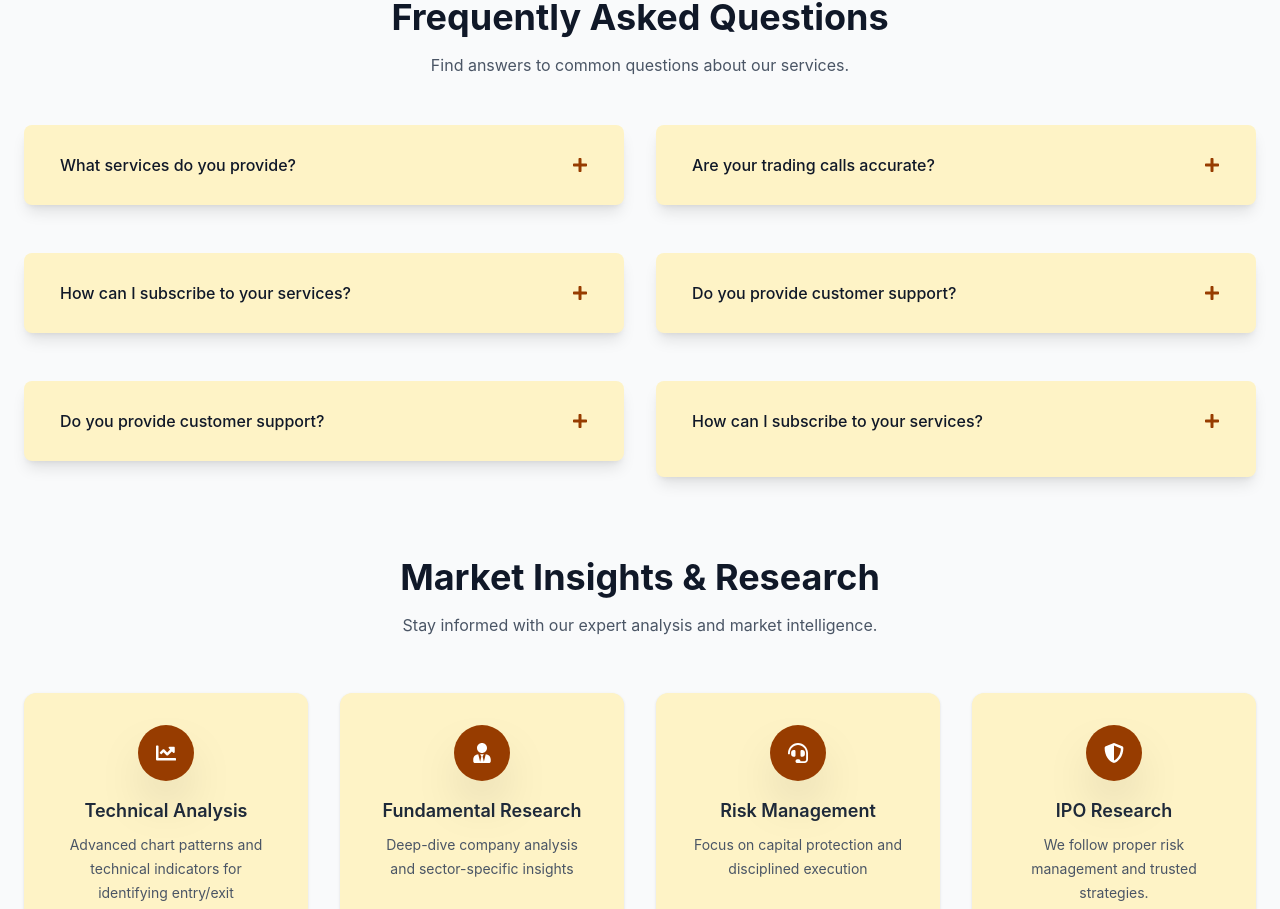
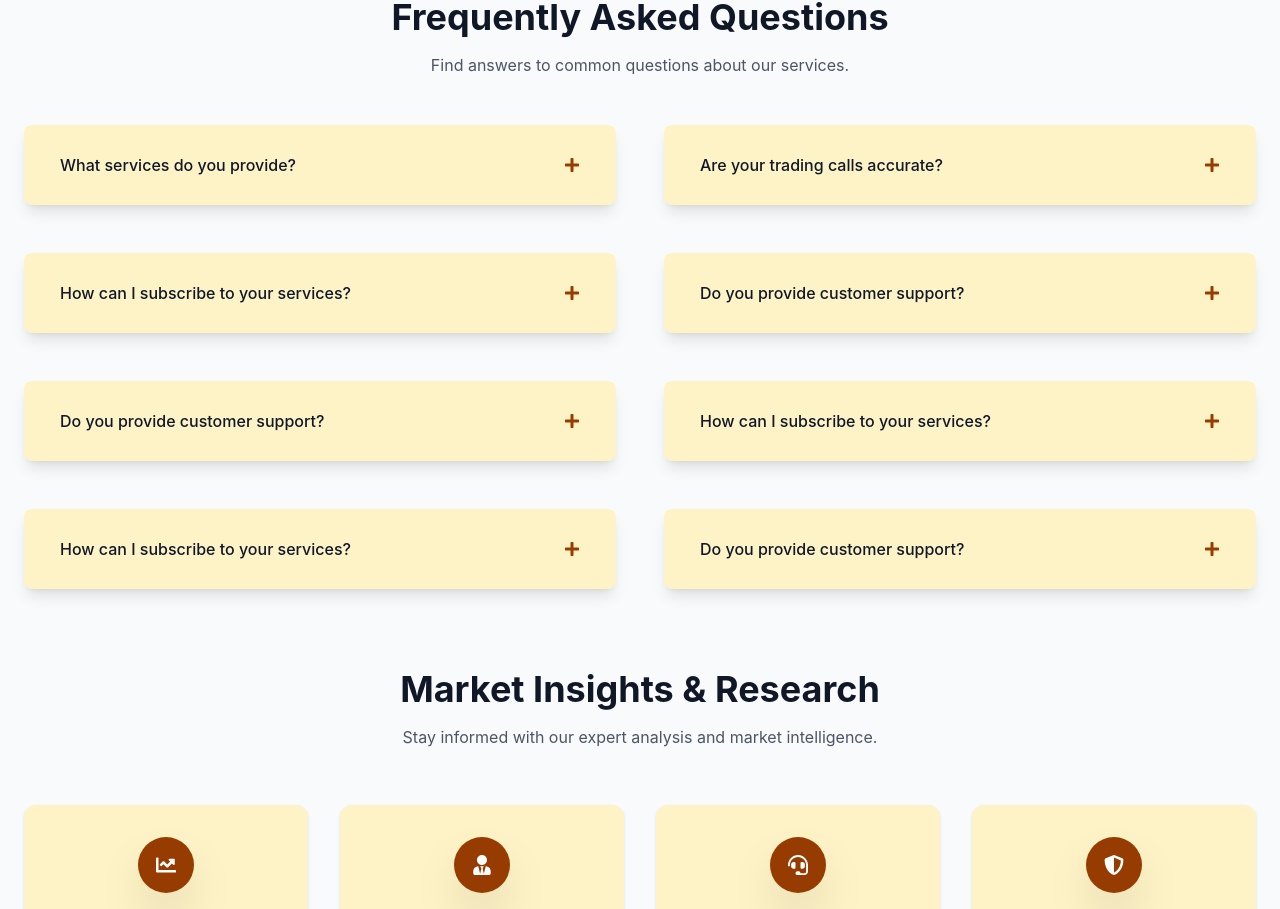
Before and after one commit to prateeksahu6532/Cosmic-capital, a React (Vite) app: page / in a window 1280 px wide. Shown: the part 1975-2884 px from the top of the page. Built offline with nearby package versions, Linux system fonts and the light colour scheme.

Commit message:
updqating FAQ card

```diff
--- a/src/components/FAQ.jsx
+++ b/src/components/FAQ.jsx
@@ -32,6 +32,16 @@ const faqData = [
     answer:
       "You can subscribe through our subscription page by selecting your preferred plan.",
   },
+  {
+    question: "How can I subscribe to your services?",
+    answer:
+      "You can subscribe through our subscription page by selecting your preferred plan.",
+  },
+  {
+    question: "Do you provide customer support?",
+    answer:
+      "Yes, we offer dedicated customer support to assist you with all your queries.",
+  },
 ];
 
 function FAQ() {
@@ -53,7 +63,7 @@ function FAQ() {
             </p>
           </div>
           {/* FAQ List */}
-          <div className="space-y-4 gap-8  grid md:grid-cols-2 mt-8">
+          <div className=" gap-12  grid md:grid-cols-2 mt-8">
             {faqData.map((item, index) => (
               <div
                 key={index}
```
